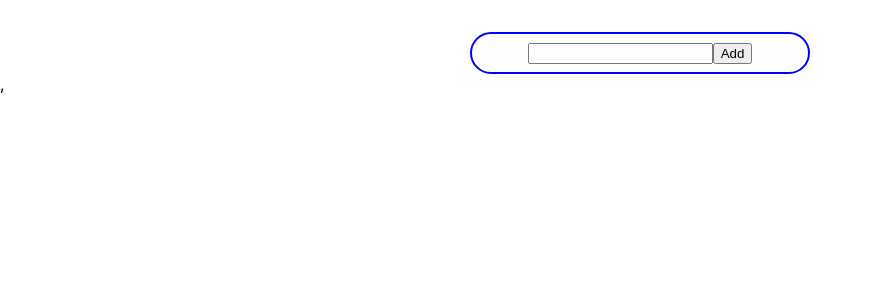
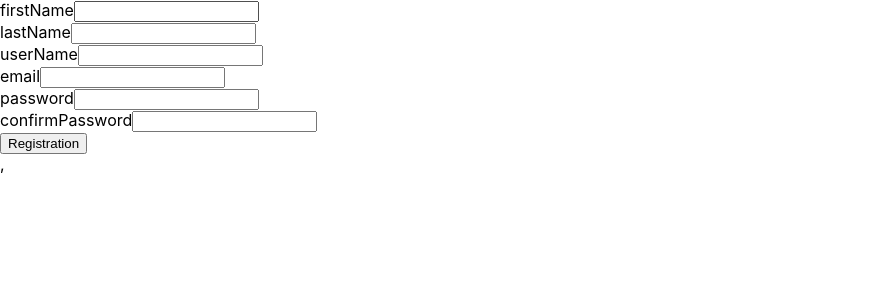
Before and after one commit to dev22451/kajal_react_redux, a React (Create React App) app: page / in a window 1280 px wide. Shown: the top 300 px of the page, without its empty margins (0-873 px from the left). Built offline with nearby package versions, Linux system fonts and the light colour scheme.

Commit message:
creating multiple input feilds

```diff
--- a/src/App.js
+++ b/src/App.js
@@ -1,15 +1,19 @@
 
-import './App.css';
+// import './App.css';
 // imported Todo
 import Todos from './components/Todo';
 // imported TodoFinal component
 import TodoFinal from './components/TodoFinal';
+import Signup from './containers/registration/Signup';
 
 function App() {
   return (
     <div className="App">
-      <Todos />
-      <TodoFinal/>
+
+      {/* <Todos />
+      <TodoFinal/> */}
+      <Signup/>
+
     </div>
   );
 }
--- /dev/null
+++ b/src/containers/registration/Signup.jsx
@@ -0,0 +1,66 @@
+import React, { useState } from "react";
+const Signup = () =>{
+    const[userRegistration, setUserRegistration] = useState({
+       firstName:"",
+       lastName:"",
+       userName:"",
+       email:"",
+       password:"",
+       confirmPassword:"",
+    });
+
+
+    const handleInput = (e) =>{
+
+
+
+    }
+    return(
+        <>
+        <from>
+            <div>
+                <label htmlFor="firstname">firstName</label>
+                <input type="text" autoComplete="off" name="firstname" id="firstname"
+                 value={userRegistration.firstName} onChange={handleInput}/>
+            </div>
+
+            <div>
+               <label htmlFor="lastname">lastName</label>
+               <input type="text" autoComplete="off" name="lastname" id="lastname"
+               value={userRegistration.lastName} onChange={handleInput}/>
+            </div>
+
+            <div>
+               <label htmlFor="username">userName</label>
+               <input type="text"  autoComplete="off"  name="username" id="username"
+                value={userRegistration.userName} onChange={handleInput}/>
+            </div>
+
+            <div>
+               <label htmlFor="email">email</label>
+               <input type="text" autoComplete="off" name="email" id="email"
+               value={userRegistration.email} onChange={handleInput}/>
+            </div>
+
+            <div>
+               <label htmlFor="password">password</label>
+               <input type="text" autoComplete="off" name="password" id="password"
+               value={userRegistration.password} onChange={handleInput}/>
+            </div>
+
+            <div>
+               <label htmlFor="confirmpassword">confirmPassword</label>
+               <input type="text" autoComplete="off" name="password" id="password"
+               value={userRegistration.confirmPassword}onChange={handleInput}/>
+            </div>
+
+            <button type="button">Registration</button>
+
+
+
+        </from>
+        </>
+
+    )
+}
+export default Signup
--- a/src/redux/reducer.js
+++ b/src/redux/reducer.js
@@ -1,4 +1,4 @@
-// created reducer.js file
+// created reducer.js filet
 import { createSlice } from "@reduxjs/toolkit";
 
 const initialState=[];
```
